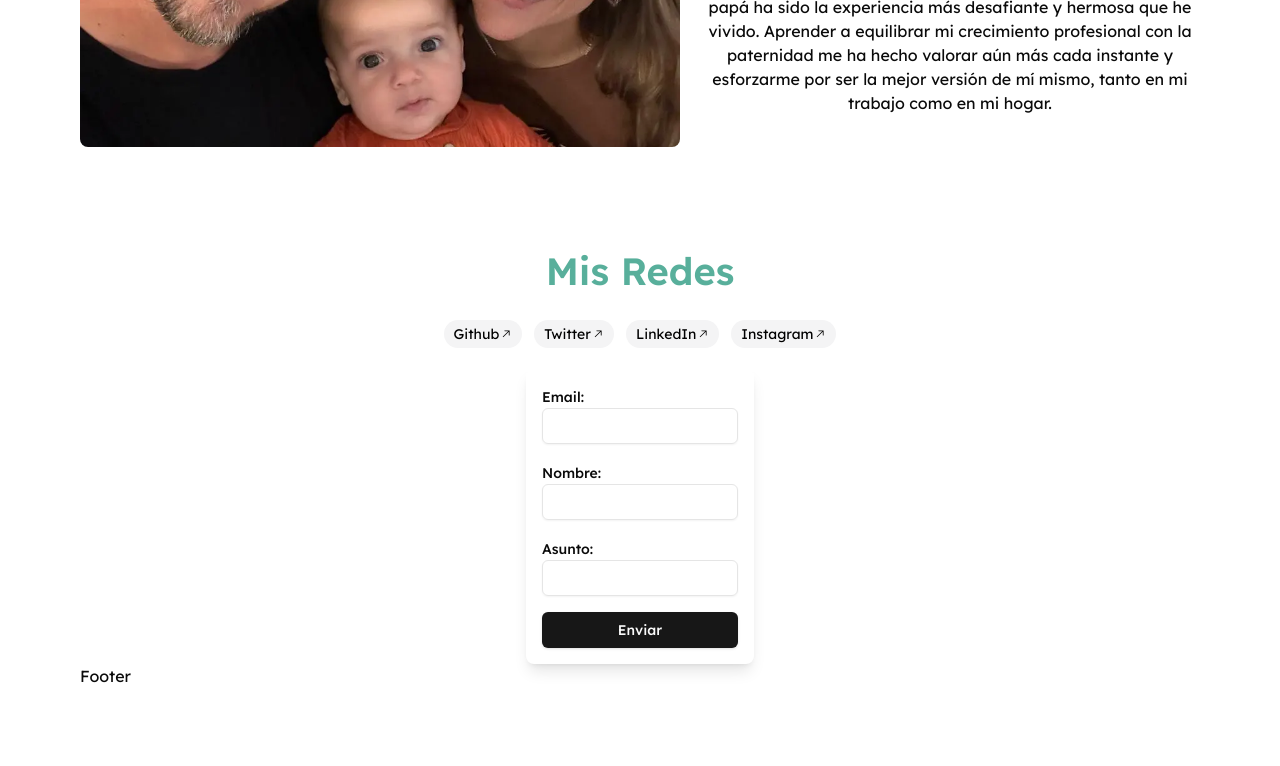
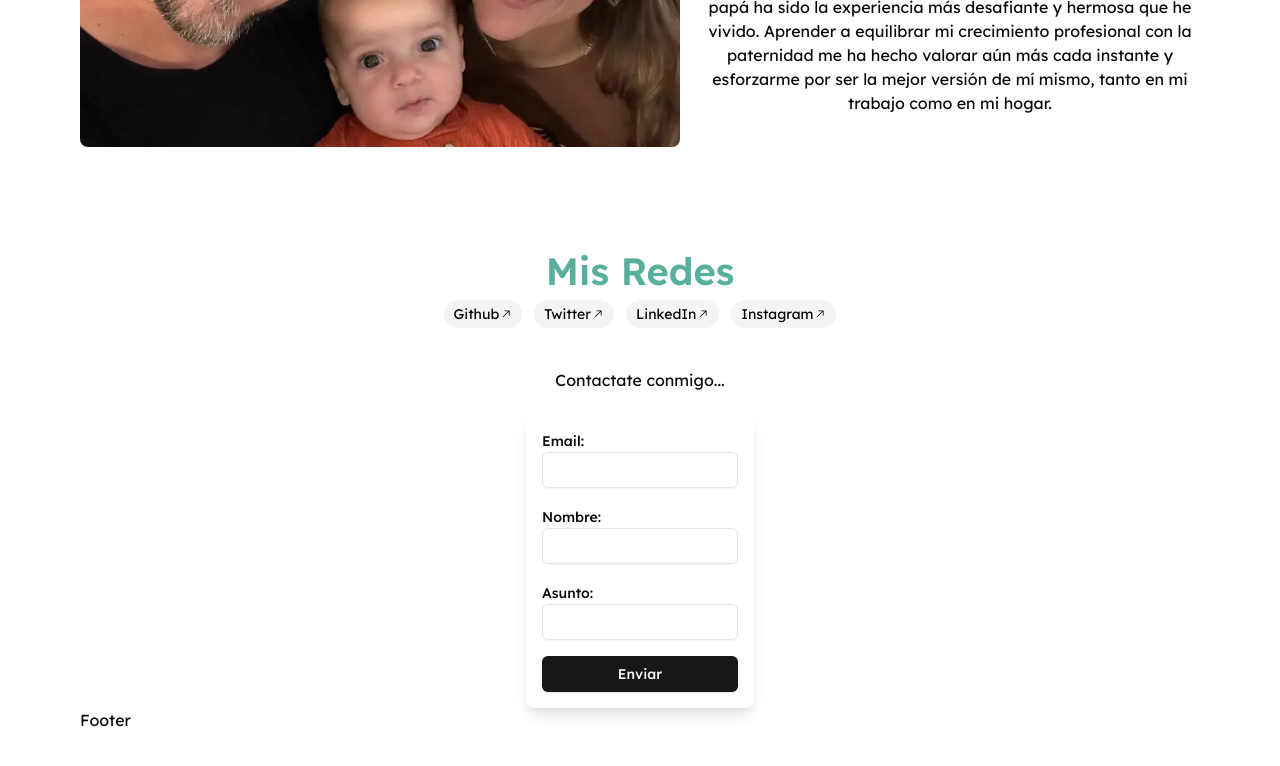
Before and after one commit to rafatreggia/myportfolio, a Next.js app in the folder frontend/: page / in a window 1280 px wide. Shown: the part 2835-3601 px from the top of the page. Built offline with nearby package versions, Linux system fonts and the light colour scheme.

Commit message:
sigo trabajando e n tecnologias/form/sobremi

```diff
--- a/frontend/components/Formulario.jsx
+++ b/frontend/components/Formulario.jsx
@@ -77,13 +77,14 @@ const Formulario = () => {
       className="w-full flex flex-col items-center justify-center mt-20"
     >
       <h1 className="title">Mis Redes</h1>
-      <div className="flex items-center justify-center space-x-3 w-full mt-5">
+      <div className="flex items-center justify-center space-x-3 w-full mt-3S">
         {SOCIAL_LINKS.map((link) => (
           <MagneticSocialLink key={link.label} link={link.link}>
             {link.label}
           </MagneticSocialLink>
         ))}
       </div>
+      <h1 className="mt-10">Contactate conmigo...</h1>
       <form
         onSubmit={handleSubmit}
         className="max-w-md mx-auto p-4 bg-white shadow-lg rounded-lg mt-5"
```
